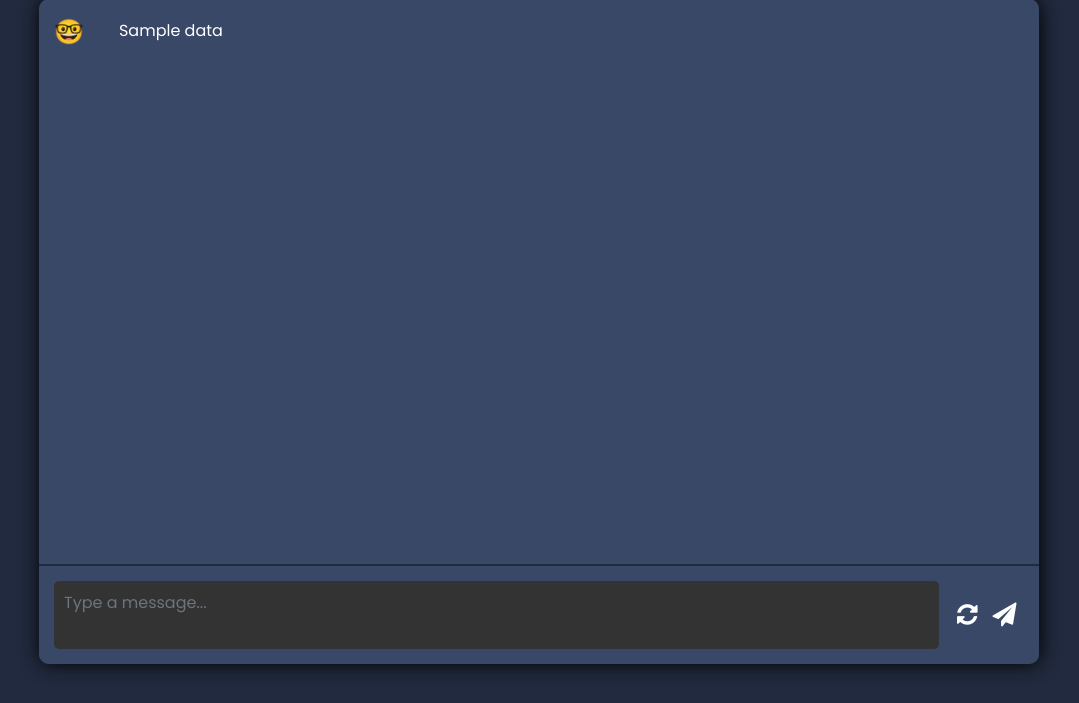
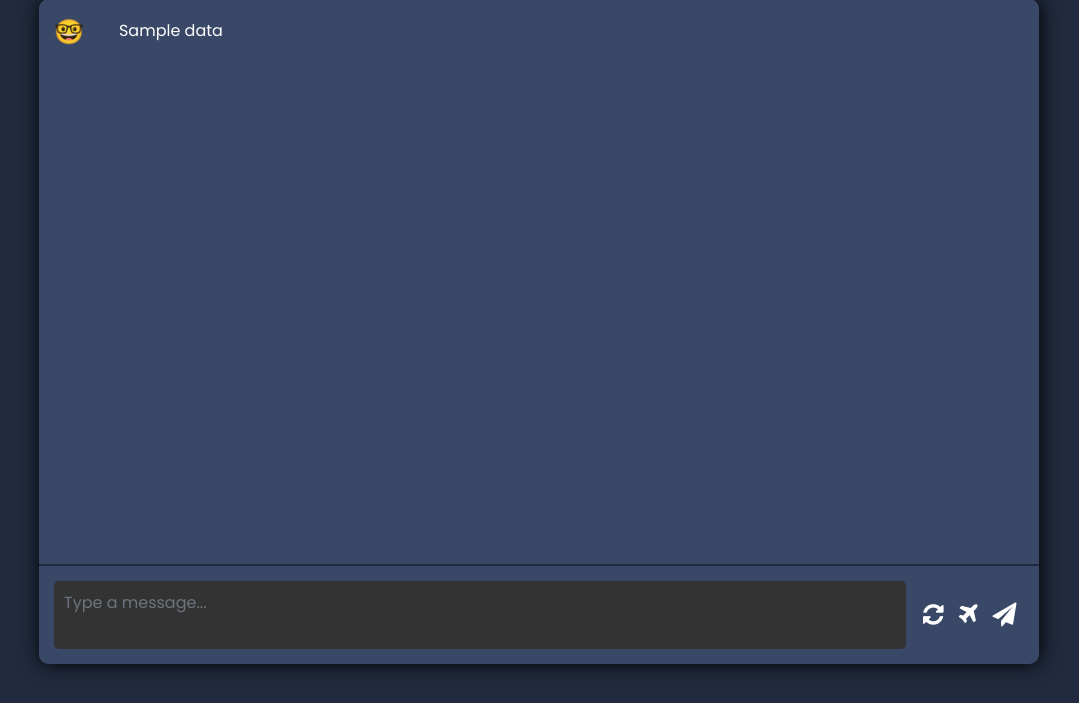
Before and after one commit to ElvinLit/AlgoNavigators, a Flask app: template website/templates/chat.html in a window 1280 px wide. Shown: the part 97-800 px from the top of the page, without its empty margins (101-1180 px from the left). Run offline with Flask 3, Linux system fonts and the light colour scheme; the template is opened without the code that fills it: most values are stand-ins (such as "Sample title", 1, 10 or a date in 2020); parts of the project's set-up code (start-up, migrations or seed data) failed here and were passed over; some libraries are stand-ins or nearby versions.

Commit message:
Adding flight button back to the chat.html page.

```diff
--- a/website/templates/chat.html
+++ b/website/templates/chat.html
@@ -23,6 +23,7 @@
             <textarea name="note" id="userMessage" placeholder="Type a message..." class="form-control"></textarea>
             <div class="text-center button-container">
                 <button type="button" class="btn-icon" onClick="startNewConversation()"><i class="fa fa-refresh"></i></button>
+                <button type="submit" class="btn-icon" data-toggle="modal" data-target="#myModal"><i class="fa fa-plane"></i></button>
                 <button id="sendButton" type="submit" class="btn-icon btn-send"><i class="fa fa-paper-plane"></i></button>
                 <!-- Enter to submit -->
                 <script>
@@ -49,7 +50,6 @@
 <div class="container mt-5">
 
     <form action="{{ url_for('chat.flights') }}" method="get">
-       <!-- <button type="submit" class="btn-icon" data-toggle="modal" data-target="#myModal"><i class="fa fa-plane"></i></button> -->
     </form>
 
     <div class="modal fade find-flights-modal" id="myModal">
```
